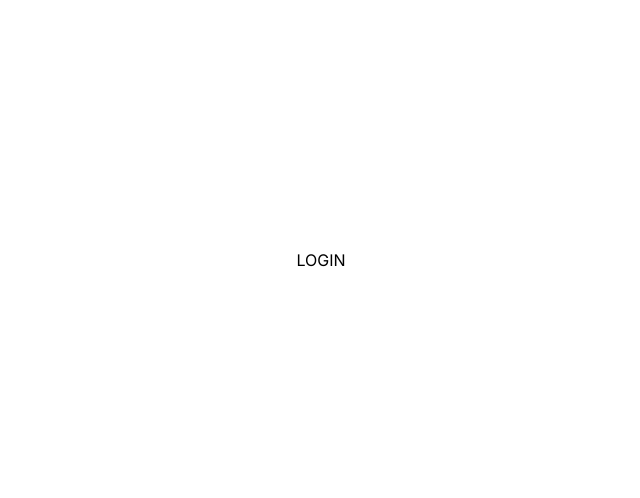
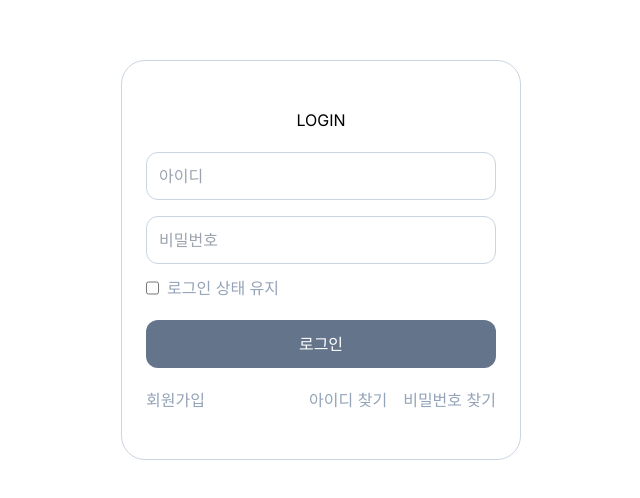
Before and after one commit to corn-cheeze/web, a Next.js app: page /login in a window 1280 px wide. Shown: the part 140-638 px from the top of the page, without its empty margins (319-959 px from the left). Built offline with nearby package versions, Linux system fonts and the light colour scheme.

Commit message:
feat: login form 제작

```diff
--- a/src/app/login/page.tsx
+++ b/src/app/login/page.tsx
@@ -1,9 +1,38 @@
 const page = () => {
   return (
-    <div className="flex h-screen items-center justify-center">
-      <h1>LOGIN</h1>
-      <form></form>
-    </div>
+    <main className="flex h-screen flex-col items-center justify-center">
+      <div className="flex h-[400px] w-[400px] flex-col justify-center gap-6 rounded-3xl border border-solid border-slate-300 px-6">
+        <h1 className="text-center">LOGIN</h1>
+        <form className="flex flex-col gap-4">
+          <div className="flex flex-col gap-4">
+            <input
+              type="text"
+              placeholder="아이디"
+              className="h-12 rounded-xl border border-solid border-slate-300 pl-3"
+            />
+            <input
+              type="text"
+              placeholder="비밀번호"
+              className="h-12 rounded-xl border border-solid border-slate-300 pl-3"
+            />
+          </div>
+          <div className="flex gap-2 pb-2 text-slate-400">
+            <input type="checkbox" />
+            <label htmlFor="">로그인 상태 유지</label>
+          </div>
+          <button className="h-12 rounded-xl bg-slate-500 text-white">
+            로그인
+          </button>
+        </form>
+        <section className="flex justify-between text-slate-400">
+          <button>회원가입</button>
+          <div className="flex gap-4">
+            <button>아이디 찾기</button>
+            <button>비밀번호 찾기</button>
+          </div>
+        </section>
+      </div>
+    </main>
   );
 };
 
```
